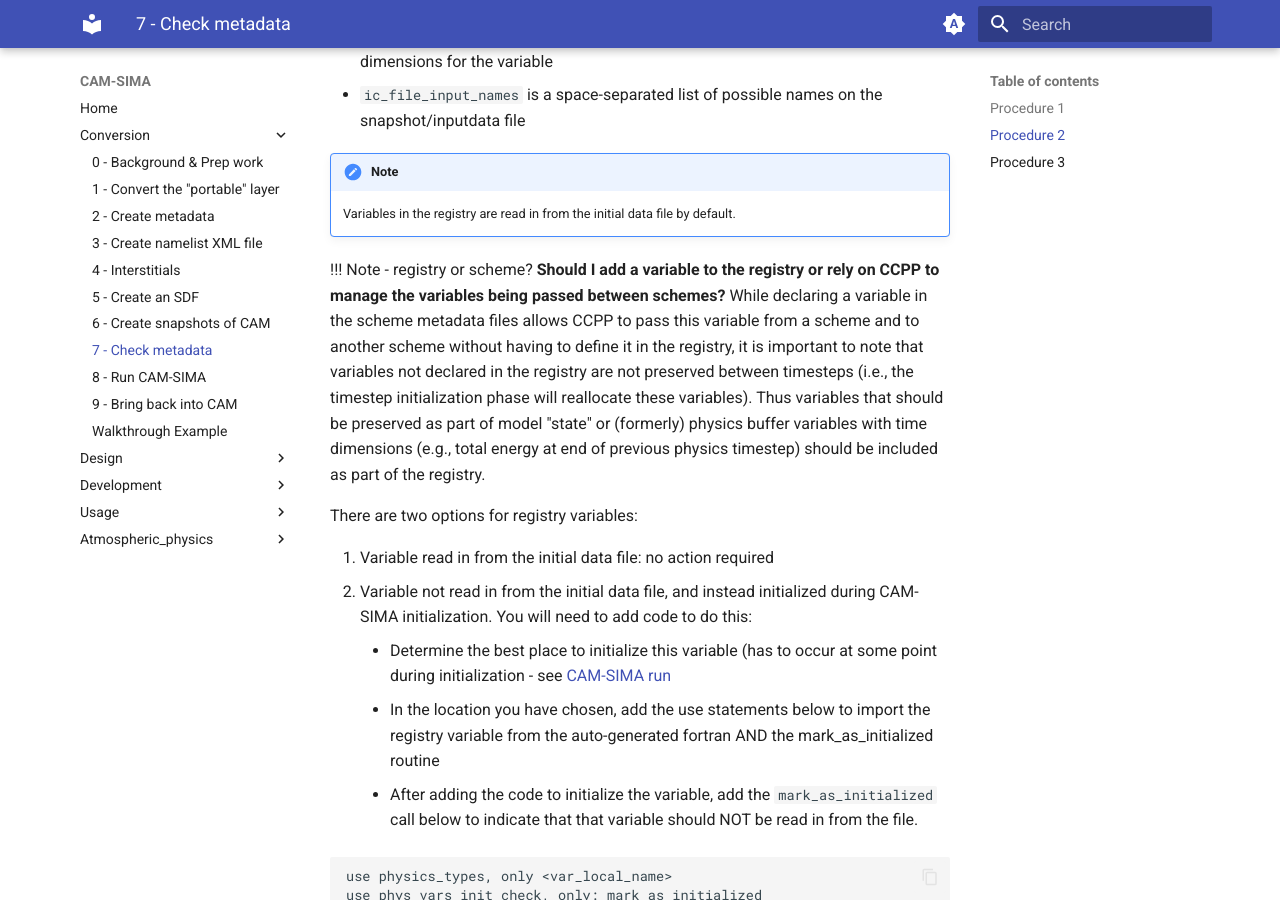
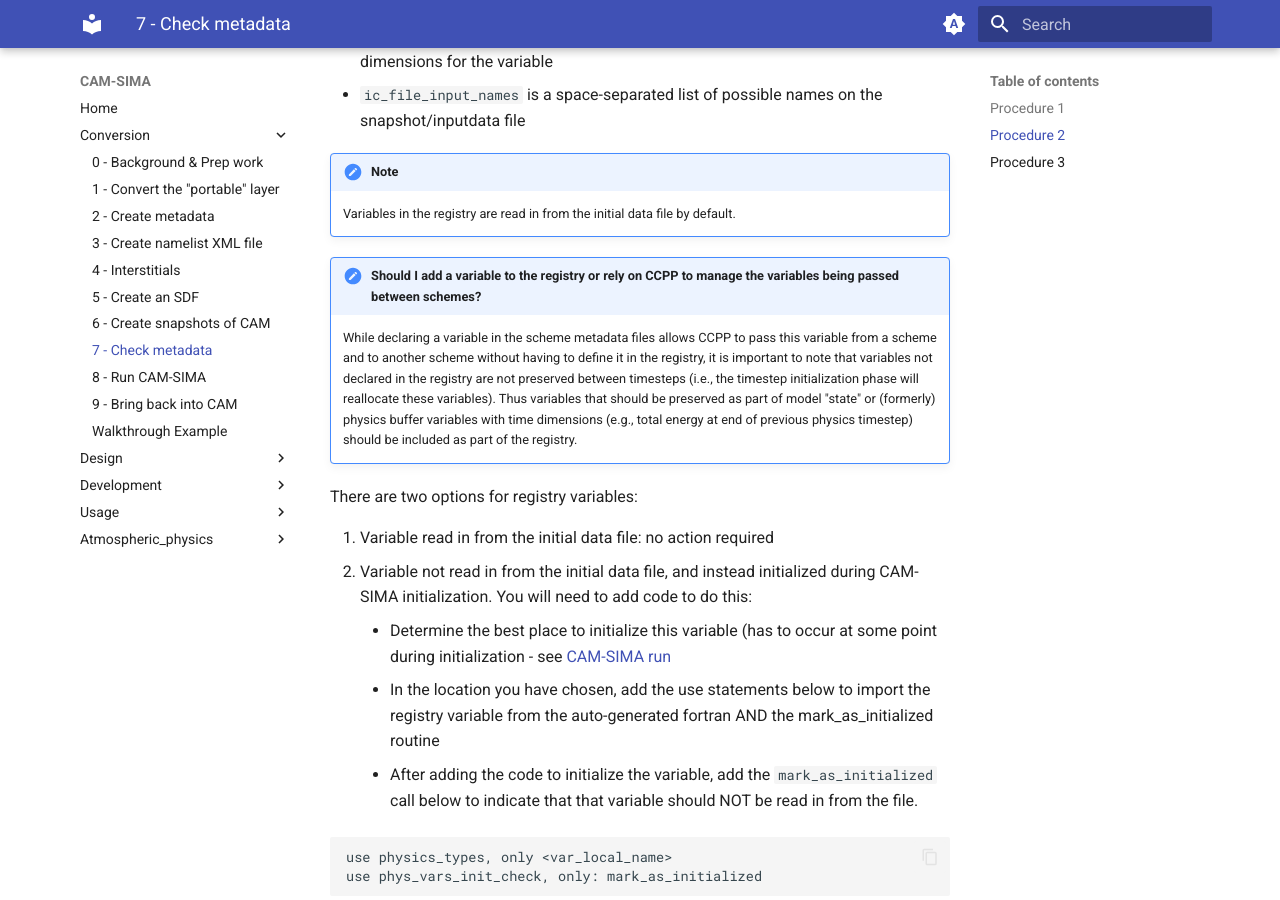
Before and after one commit to kuanchihwang/CAM-SIMA-Docs, an MkDocs documentation site: the page built from docs/conversion/check-metadata.md, in a window 1280 px wide and 900 px high, scrolled down 2698 px. Built offline with MkDocs 1.6.1 and Material for MkDocs 9.7.7, drawn with Linux system fonts in a browser that asks for light colours.

Commit message:
Fix note block formatting?

```diff
--- a/docs/conversion/check-metadata.md
+++ b/docs/conversion/check-metadata.md
@@ -102,8 +102,8 @@ If the variable in question cannot be tracked back to a “use” statement or a
 !!! Note - registry variables
     Variables in the registry are read in from the initial data file by default.
 
-!!! Note - registry or scheme?
-    **Should I add a variable to the registry or rely on CCPP to manage the variables being passed between schemes?** While declaring a variable in the scheme metadata files allows CCPP to pass this variable from a scheme and to another scheme without having to define it in the registry, it is important to note that variables not declared in the registry are not preserved between timesteps (i.e., the timestep initialization phase will reallocate these variables). Thus variables that should be preserved as part of model "state" or (formerly) physics buffer variables with time dimensions (e.g., total energy at end of previous physics timestep) should be included as part of the registry.
+!!! note "Should I add a variable to the registry or rely on CCPP to manage the variables being passed between schemes?"
+    While declaring a variable in the scheme metadata files allows CCPP to pass this variable from a scheme and to another scheme without having to define it in the registry, it is important to note that variables not declared in the registry are not preserved between timesteps (i.e., the timestep initialization phase will reallocate these variables). Thus variables that should be preserved as part of model "state" or (formerly) physics buffer variables with time dimensions (e.g., total energy at end of previous physics timestep) should be included as part of the registry.
 
 There are two options for registry variables:
 
```
